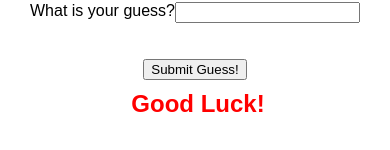
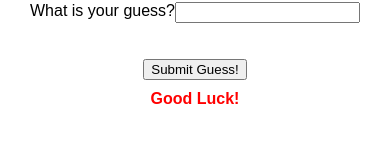
Before and after one commit to pandmbake/Guess-My-Number-Game, a plain HTML site: page index.html in a window 390 px wide. Shown: the part 344-494 px from the top of the page. Drawn offline with Linux system fonts and the light colour scheme; a web font is replaced by a local one.

Commit message:
add more media quiries

```diff
--- a/style.css
+++ b/style.css
@@ -109,3 +109,11 @@ h2 {
     #form {
         font-size: 1em;
     }
+
+    #response {
+        font-size: 1em;
+    }
+
+
+
+}
```
